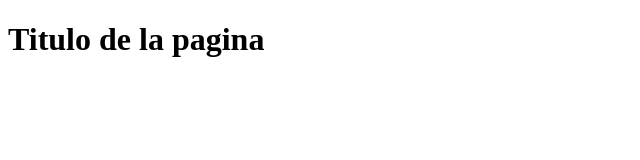
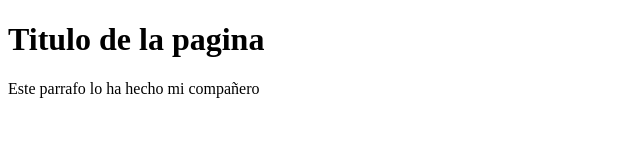
Before and after one commit to Alfonso-Alvar/ejercicio_remoto_git, a plain HTML site: page index.html in a window 1280 px wide. Shown: the whole page, without its empty margins (0-640 px from the left). Drawn offline with Linux system fonts and the light colour scheme.

Commit message:
Parrafo añadido

```diff
--- a/index.html
+++ b/index.html
@@ -10,7 +10,7 @@
 
 <body>
     <h1>Titulo de la pagina</h1>
-
+    <p>Este parrafo lo ha hecho mi compañero </p>
 </body>
 
 </html>
```
